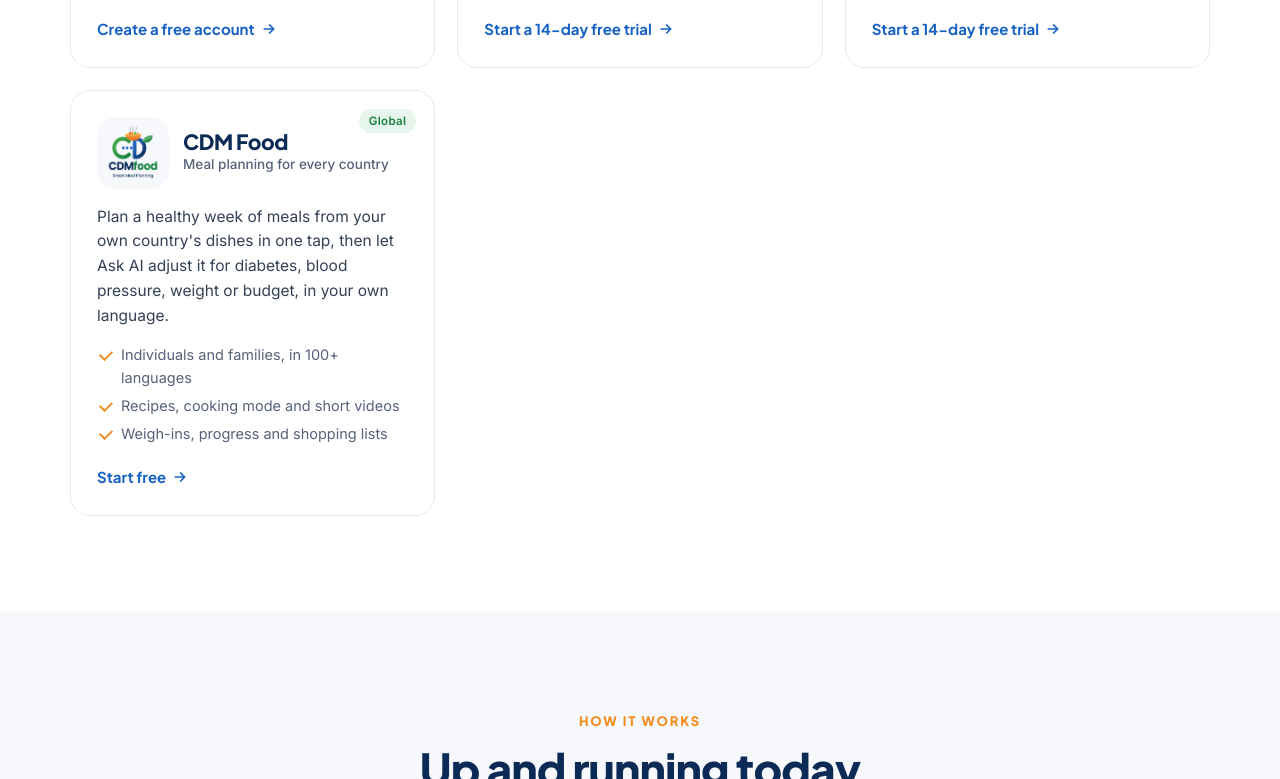
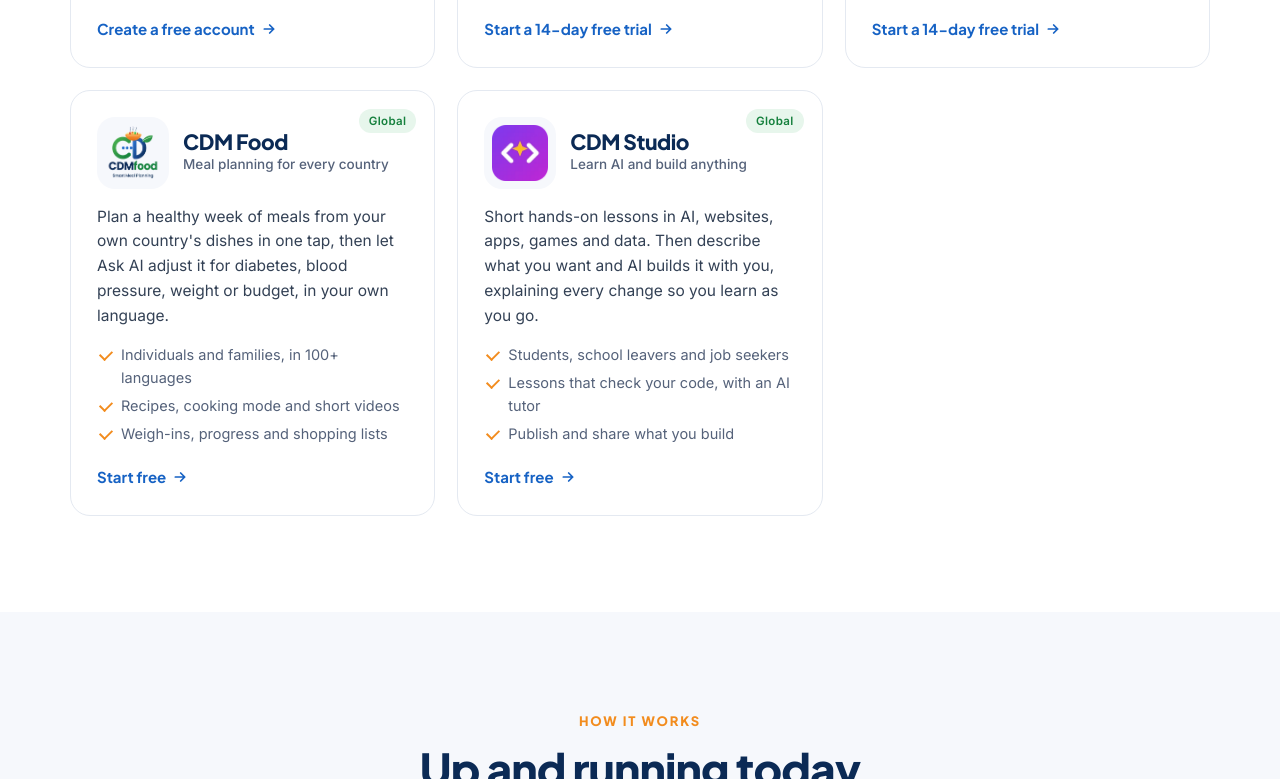
Before and after one commit to cdmtechnologies/cdmtechnologies.github.io, a plain HTML site: page index.html in a window 1280 px wide. Shown: the part 2021-2800 px from the top of the page. Drawn offline with Linux system fonts and the light colour scheme; no server answers.

Commit message:
CDM Studio on the homepage: product card, logo, footer and search details
Co-Authored-By: Claude Opus 5.5 <noreply@anthropic.com>
Claude-Session: https://claude.ai/code/session_01CZnydQip2ieVz1BtVMc255

```diff
--- a/index.html
+++ b/index.html
@@ -4,7 +4,7 @@
 <meta charset="utf-8">
 <meta name="viewport" content="width=device-width, initial-scale=1">
 <title>CDM Technologies | Cloud software for business, schools, payroll and exams</title>
-<meta name="description" content="CDM Technologies builds cloud software used anywhere: CDM ERP (sales and stock), CDM School, CDM FinRep, CDM Prep (ICAN, ANAN, ACCA, CPA), CDM People, CDM Clearance and CDM Food. Free trials, any device, pay in naira, dollars, pounds or euros.">
+<meta name="description" content="CDM Technologies builds cloud software used anywhere: CDM ERP (sales and stock), CDM School, CDM FinRep, CDM Prep (ICAN, ANAN, ACCA, CPA), CDM People, CDM Clearance, CDM Food and CDM Studio. Free trials, any device, pay in naira, dollars, pounds or euros.">
 <link rel="canonical" href="https://cdmtechnologies.github.io/">
 <meta name="theme-color" content="#0b2a55">
 <meta property="og:type" content="website">
@@ -36,7 +36,8 @@
     { "@type": "Offer", "itemOffered": { "@type": "SoftwareApplication", "name": "CDM Prep", "applicationCategory": "EducationalApplication", "operatingSystem": "Web", "url": "https://cdmprep.bolt.host" } },
     { "@type": "Offer", "itemOffered": { "@type": "SoftwareApplication", "name": "CDM People", "applicationCategory": "BusinessApplication", "operatingSystem": "Web", "url": "https://cdmpeople.bolt.host" } },
     { "@type": "Offer", "itemOffered": { "@type": "SoftwareApplication", "name": "CDM Clearance", "applicationCategory": "FinanceApplication", "operatingSystem": "Web", "url": "https://cdmclearance.bolt.host" } },
-    { "@type": "Offer", "itemOffered": { "@type": "SoftwareApplication", "name": "CDM Food", "applicationCategory": "HealthApplication", "operatingSystem": "Web", "url": "https://cdm-food.netlify.app" } }
+    { "@type": "Offer", "itemOffered": { "@type": "SoftwareApplication", "name": "CDM Food", "applicationCategory": "HealthApplication", "operatingSystem": "Web", "url": "https://cdm-food.netlify.app" } },
+    { "@type": "Offer", "itemOffered": { "@type": "SoftwareApplication", "name": "CDM Studio", "applicationCategory": "EducationalApplication", "operatingSystem": "Web", "url": "https://cdmtechnologies.github.io/cdm-studio/" } }
   ]
 }
 </script>
@@ -615,6 +616,7 @@
         <a href="#p-people" aria-label="CDM People"><img src="img/cdmpeople.webp" alt="CDM People" width="76" height="46" loading="lazy"></a>
         <a href="#p-clearance" aria-label="CDM Clearance"><img src="img/cdmclearance.webp" alt="CDM Clearance" width="51" height="46" loading="lazy"></a>
         <a href="#p-food" aria-label="CDM Food"><img src="img/cdmfood.webp" alt="CDM Food" width="48" height="46" loading="lazy"></a>
+        <a href="#p-studio" aria-label="CDM Studio"><img src="img/cdmstudio.webp" alt="CDM Studio" width="46" height="46" loading="lazy"></a>
       </div>
     </div>
   </div>
@@ -683,6 +685,13 @@
           <ul><li>Individuals and families, in 100+ languages</li><li>Recipes, cooking mode and short videos</li><li>Weigh-ins, progress and shopping lists</li></ul>
           <a class="go" href="https://cdm-food.netlify.app">Start free <svg width="16" height="16" viewBox="0 0 24 24" fill="none" stroke="currentColor" stroke-width="2.6" stroke-linecap="round" stroke-linejoin="round"><path d="M5 12h14M13 6l6 6-6 6"/></svg></a>
         </article>
+        <article class="card reveal" id="p-studio" data-c="edu">
+          <span class="badge g">Global</span>
+          <div class="top"><div class="lgbox"><img src="img/cdmstudio.webp" alt="" width="56" height="56" loading="lazy"></div><div><h3>CDM Studio</h3><div class="kind">Learn AI and build anything</div></div></div>
+          <p>Short hands-on lessons in AI, websites, apps, games and data. Then describe what you want and AI builds it with you, explaining every change so you learn as you go.</p>
+          <ul><li>Students, school leavers and job seekers</li><li>Lessons that check your code, with an AI tutor</li><li>Publish and share what you build</li></ul>
+          <a class="go" href="https://cdmtechnologies.github.io/cdm-studio/">Start free <svg width="16" height="16" viewBox="0 0 24 24" fill="none" stroke="currentColor" stroke-width="2.6" stroke-linecap="round" stroke-linejoin="round"><path d="M5 12h14M13 6l6 6-6 6"/></svg></a>
+        </article>
       </div>
     </div>
   </section>
@@ -747,7 +756,7 @@
         <h2>Questions, answered</h2>
       </div>
       <div class="faq">
-        <details><summary>Can I use CDM outside Nigeria?</summary><p>Yes. CDM ERP, CDM School, CDM FinRep, CDM Prep and CDM Food work anywhere, and customers abroad can pay in US dollars, pounds or euros. CDM People and CDM Clearance follow Nigerian payroll and tax rules, so they are for organisations in Nigeria.</p></details>
+        <details><summary>Can I use CDM outside Nigeria?</summary><p>Yes. CDM ERP, CDM School, CDM FinRep, CDM Prep, CDM Food and CDM Studio work anywhere, and customers abroad can pay in US dollars, pounds or euros. CDM People and CDM Clearance follow Nigerian payroll and tax rules, so they are for organisations in Nigeria.</p></details>
         <details><summary>Do I need to install anything?</summary><p>No. Everything runs in your web browser on a phone, tablet or computer. Most products can also be added to your home screen like an app.</p></details>
         <details><summary>Is there a free trial?</summary><p>Our business products come with a 14-day free trial, and CDM Prep has a free account so you can start practising straight away.</p></details>
         <details><summary>How is my data protected?</summary><p>Every organisation's records are kept separate and only people you give access to can see them. Connections are encrypted and the databases are backed up regularly.</p></details>
@@ -782,7 +791,7 @@
       </div>
       <div><h4>Products</h4><ul>
         <li><a href="https://cdm24.netlify.app">CDM ERP</a></li><li><a href="https://cdmschool.netlify.app">CDM School</a></li><li><a href="https://cdmfinrep.bolt.host">CDM FinRep</a></li>
-        <li><a href="https://cdmprep.bolt.host">CDM Prep</a></li><li><a href="https://cdmpeople.bolt.host">CDM People</a></li><li><a href="https://cdmclearance.bolt.host">CDM Clearance</a></li><li><a href="https://cdm-food.netlify.app">CDM Food</a></li></ul></div>
+        <li><a href="https://cdmprep.bolt.host">CDM Prep</a></li><li><a href="https://cdmpeople.bolt.host">CDM People</a></li><li><a href="https://cdmclearance.bolt.host">CDM Clearance</a></li><li><a href="https://cdm-food.netlify.app">CDM Food</a></li><li><a href="https://cdmtechnologies.github.io/cdm-studio/">CDM Studio</a></li></ul></div>
       <div><h4>Company</h4><ul>
         <li><a href="#how">How it works</a></li><li><a href="https://cdmpartners.bolt.host">CDM Partners</a></li><li><a href="#faq">FAQ</a></li><li><a href="#contact">Contact</a></li></ul></div>
     </div>
```
Also changed, not shown: img/cdmstudio.webp (added).
